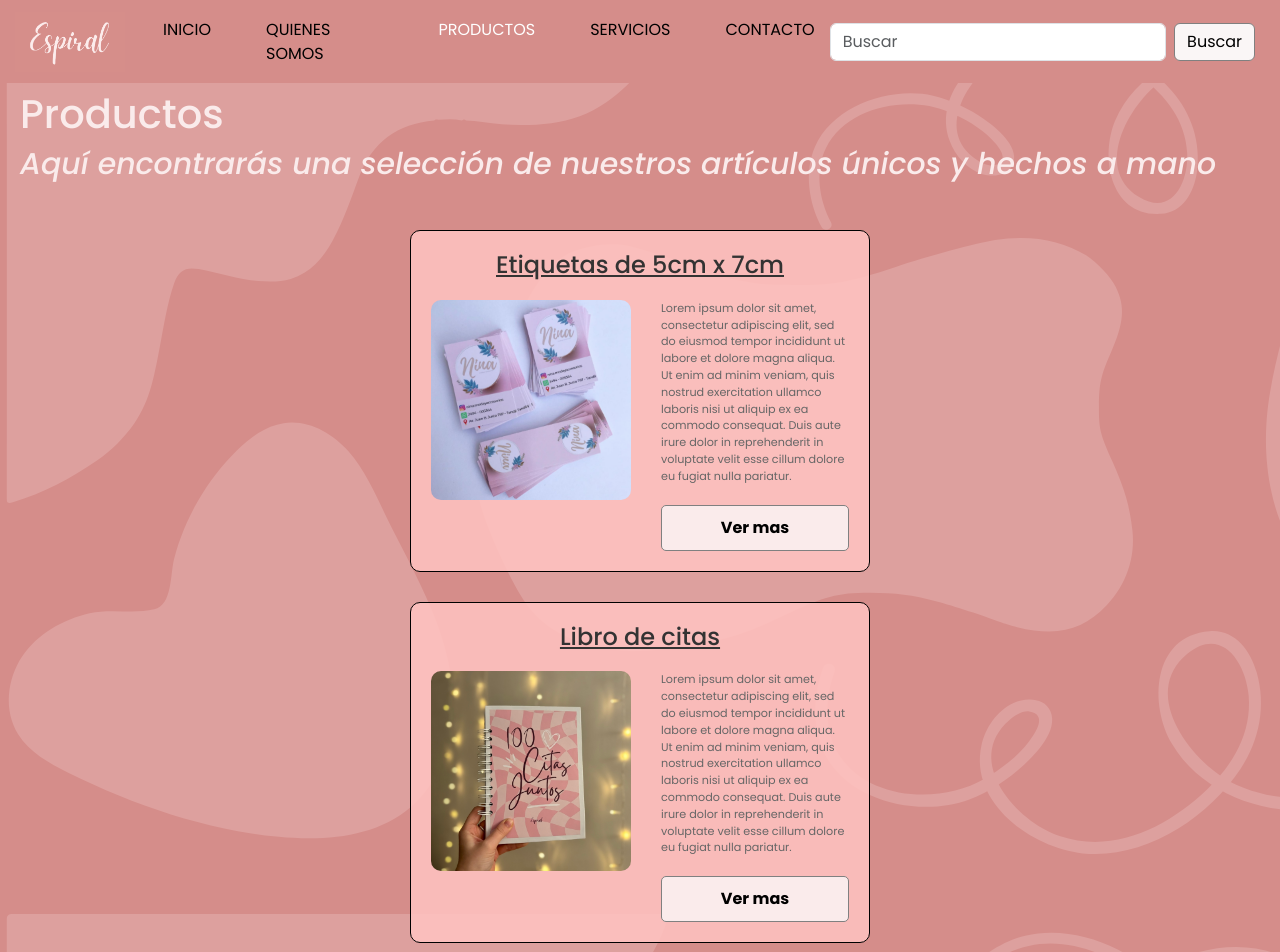
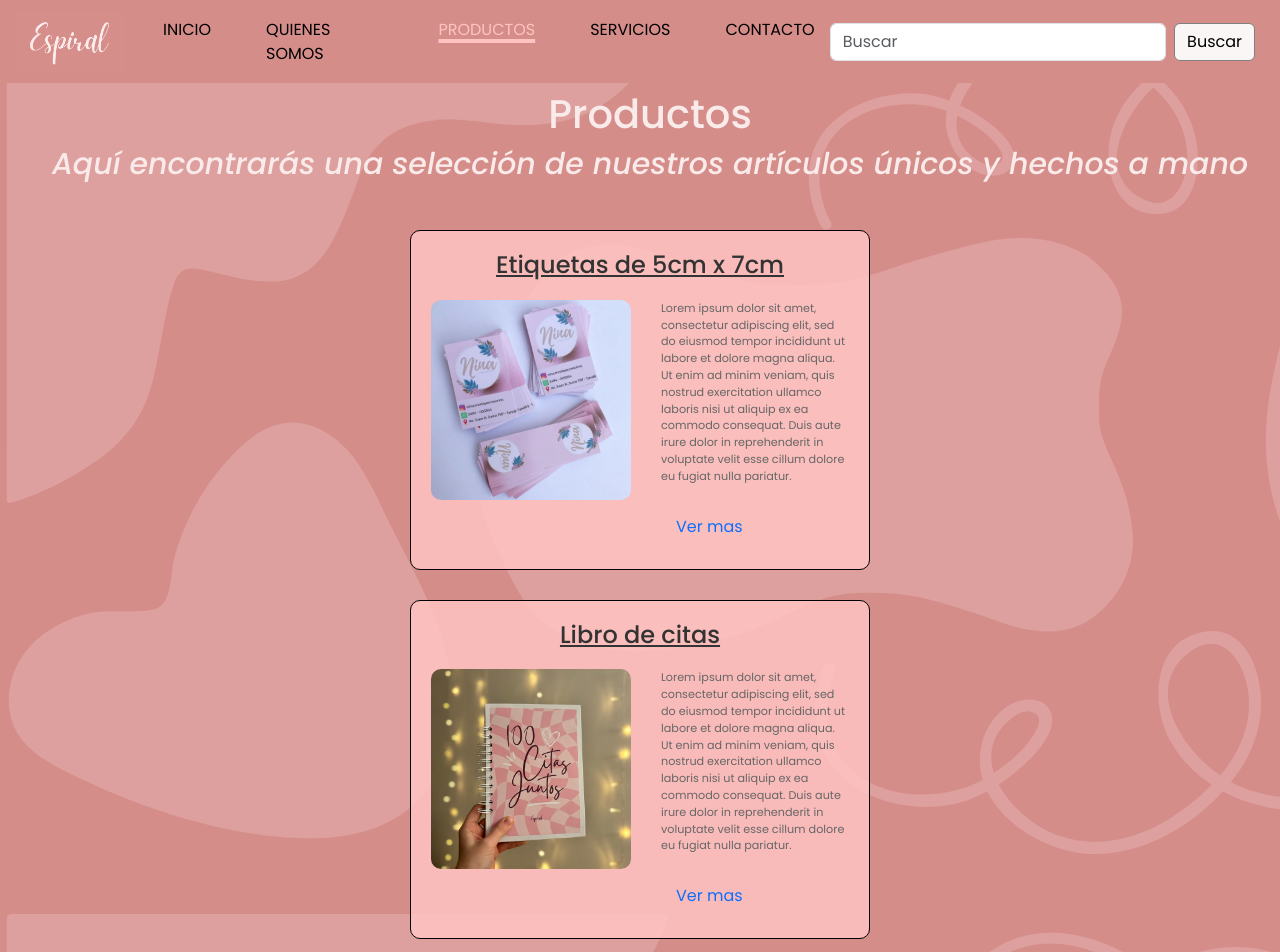
Before and after one commit to eliaseguren/Proyecto-coder, a plain HTML site: page pages/productos.html in a window 1280 px wide. Shown: the top 952 px of the page. Drawn offline with nearby package versions, Linux system fonts and the light colour scheme.

Commit message:
centrado titulos y subtitulos, cambio de decoration en navbar

```diff
--- a/css/styles.css
+++ b/css/styles.css
@@ -92,8 +92,14 @@ ul{
 
 .mainNav .menuPrincipal .itemInicioActual a{
     background-color: #d58d8a   ;
-    color: #fff;
+    color: #ffc3c1;
+    text-decoration: underline;
+    text-decoration-color: #ffc3c1;
+    text-decoration-thickness: 4px;
+    text-underline-offset: 4px;
 }
+
+
 
 .header-search-nav{
     background-color: #d58d8a;
@@ -298,10 +304,20 @@ Entonces no hace falta ponerle los nombres (porque no se utilizan)*/
 }
 
 .tituloSeccion{
+    display: flex;
+    justify-content: center;
+    align-items: center;
     padding-top: 90px;
     margin-left: 20px;
     font-size: 40px;
     color: rgb(250, 235, 235);
+    align-items: center;
+}
+
+.subtitulo-seccion{
+    display: flex;
+    justify-content: center;
+    align-items: center;
 }
 
 .imgFondo{
--- a/pages/productos.html
+++ b/pages/productos.html
@@ -89,7 +89,7 @@
     </header>
     <main>
         <h1 class="tituloSeccion">Productos</h1>
-            <h2>Aquí encontrarás una selección de nuestros artículos únicos y hechos a mano</h2>
+            <h2 class="subtitulo-seccion">Aquí encontrarás una selección de nuestros artículos únicos y hechos a mano</h2>
             <div class="productosContenedor">
                 <div class="itemProductoHorizontal">
                     <h3 class="tituloProducto">Etiquetas de 5cm x 7cm</h3>
@@ -99,7 +99,7 @@
                             </div>
                             <div class="descripcionHorizontal">
                                 <p class="textoHorizontalDerecha">Lorem ipsum dolor sit amet, consectetur adipiscing elit, sed do eiusmod tempor incididunt ut labore et dolore magna aliqua. Ut enim ad minim veniam, quis nostrud exercitation ullamco laboris nisi ut aliquip ex ea commodo consequat. Duis aute irure dolor in reprehenderit in voluptate velit esse cillum dolore eu fugiat nulla pariatur.</p>
-                                <a href="#" class="botonVerMas">Ver mas</a>
+                                <a href="#" class="VerMas">Ver mas</a>
                             </div>
                         </div>
                 </div>
@@ -112,7 +112,7 @@
                             </div>
                             <div class="descripcionHorizontal">
                                 <p class="textoHorizontalDerecha">Lorem ipsum dolor sit amet, consectetur adipiscing elit, sed do eiusmod tempor incididunt ut labore et dolore magna aliqua. Ut enim ad minim veniam, quis nostrud exercitation ullamco laboris nisi ut aliquip ex ea commodo consequat. Duis aute irure dolor in reprehenderit in voluptate velit esse cillum dolore eu fugiat nulla pariatur.</p>
-                                <a href="#" class="botonVerMas">Ver mas</a>
+                                <a href="#" class="VerMas">Ver mas</a>
                             </div>
                         </div>
                 </div>
@@ -125,7 +125,7 @@
                             </div>
                             <div class="descripcionHorizontal">
                                 <p class="textoHorizontalDerecha">Lorem ipsum dolor sit amet, consectetur adipiscing elit, sed do eiusmod tempor incididunt ut labore et dolore magna aliqua. Ut enim ad minim veniam, quis nostrud exercitation ullamco laboris nisi ut aliquip ex ea commodo consequat. Duis aute irure dolor in reprehenderit in voluptate velit esse cillum dolore eu fugiat nulla pariatur.</p>
-                                <a href="#" class="botonVerMas">Ver mas</a>
+                                <a href="#" class="VerMas">Ver mas</a>
                             </div>
                         </div>
                 </div>
```
Also changed, not shown: pages/servicios.html (+1 -1 lines).
